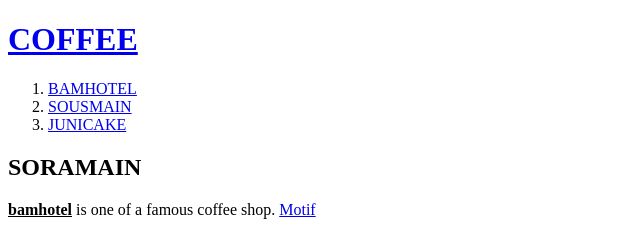
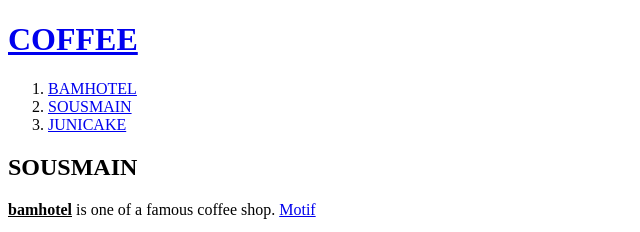
Before and after one commit to bamhotel/appcoffeeshop, a plain HTML site: page 2.html in a window 1280 px wide. Shown: the top 232 px of the page, 0-640 px from the left. Drawn offline with Linux system fonts and the light colour scheme.

Commit message:
Add files via upload

```diff
--- a/2.html
+++ b/2.html
@@ -12,7 +12,7 @@
     <li><a href="2.html">SOUSMAIN</a></li>
     <li><a href="3.html">JUNICAKE</a></li>
   </ol>
-  <h2>SORAMAIN</h2>
+  <h2>SOUSMAIN</h2>
   <p><strong><u>bamhotel</u></strong> is one of a famous coffee shop. <a href="https://unsplash.com/" target="_blank" title="1,000 of pics">Motif</a></p>
   <img src="cafe.jpg" width="300">
 </body>
```
